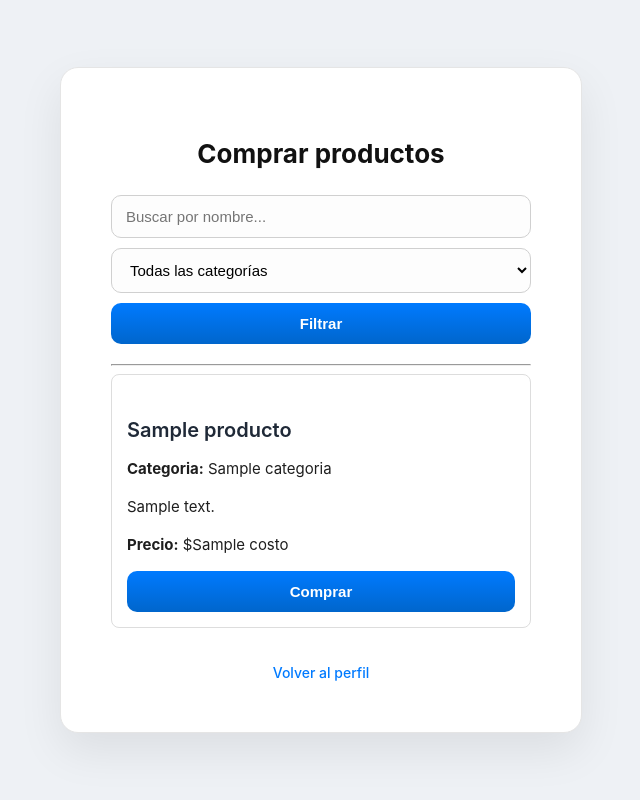
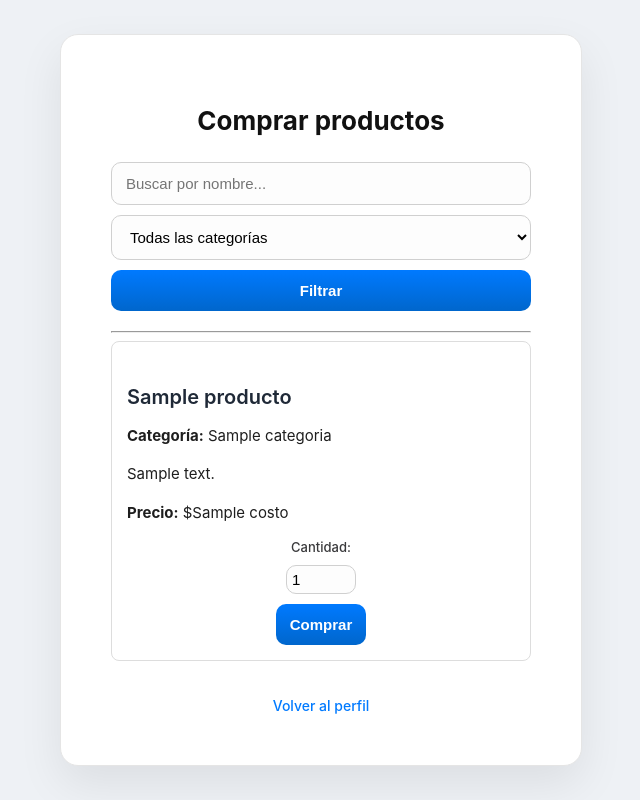
Before and after one commit to PauAlba/modulousuario, a Django app: template usuarios/templates/usuarios/comprar.html in a window 1280 px wide. Shown: the whole page, without its empty margins (319-959 px from the left). Run offline with Django 3.2, Linux system fonts and the light colour scheme; the template is opened without the code that fills it: most values are stand-ins (such as "Sample title", 1, 10 or a date in 2020).

Commit message:
mejore la vista de compras de nuevo lol

```diff
--- a/usuarios/static/usuarios/styles.css
+++ b/usuarios/static/usuarios/styles.css
@@ -177,3 +177,16 @@ ul li {
     gap: 10px;
     margin-bottom: 20px;
 }
+
+
+.compra-form {
+    margin-top: 10px;
+    display: flex;
+    align-items: center;
+    gap: 10px;
+}
+
+.compra-form input[type="number"] {
+    width: 70px;
+    padding: 5px;
+}
--- a/usuarios/templates/usuarios/comprar.html
+++ b/usuarios/templates/usuarios/comprar.html
@@ -22,7 +22,6 @@
 
 </body>
 </html> -->
-
 <!DOCTYPE html>
 <html lang="es">
 <head>
@@ -39,7 +38,12 @@
 
     <!-- Filtros -->
     <form method="get" class="filter-form">
-        <input type="text" name="search" placeholder="Buscar por nombre..." value="{{ search }}">
+        <input
+            type="text"
+            name="search"
+            placeholder="Buscar por nombre..."
+            value="{{ search }}"
+        >
 
         <select name="categoria">
             <option value="">Todas las categorías</option>
@@ -57,19 +61,37 @@
 
     <!-- Lista de productos -->
     <div class="productos-lista">
+
         {% for producto in productos %}
             <div class="producto-card">
                 <h3>{{ producto.nombre }}</h3>
-                <p><strong>Categoria:</strong> {{ producto.categoria }}</p>
-                <p>{{ producto.descripcion }}</p>
+
+                <p><strong>Categoría:</strong> {{ producto.categoria }}</p>
+
+                {% if producto.descripcion %}
+                    <p>{{ producto.descripcion }}</p>
+                {% endif %}
+
                 <p><strong>Precio:</strong> ${{ producto.costo }}</p>
 
-                <form method="post">
+                <!-- Formulario para comprar -->
+                <form method="post" class="compra-form">
                     {% csrf_token %}
                     <input type="hidden" name="producto_id" value="{{ producto.id }}">
+
+                    <label>Cantidad:</label>
+                    <input
+                        type="number"
+                        name="cantidad"
+                        value="1"
+                        min="1"
+                        required
+                    >
+
                     <button type="submit">Comprar</button>
                 </form>
             </div>
+
         {% empty %}
             <p>No se encontraron productos.</p>
         {% endfor %}
```
Also changed, not shown: usuarios/views.py (+7 -4 lines).
